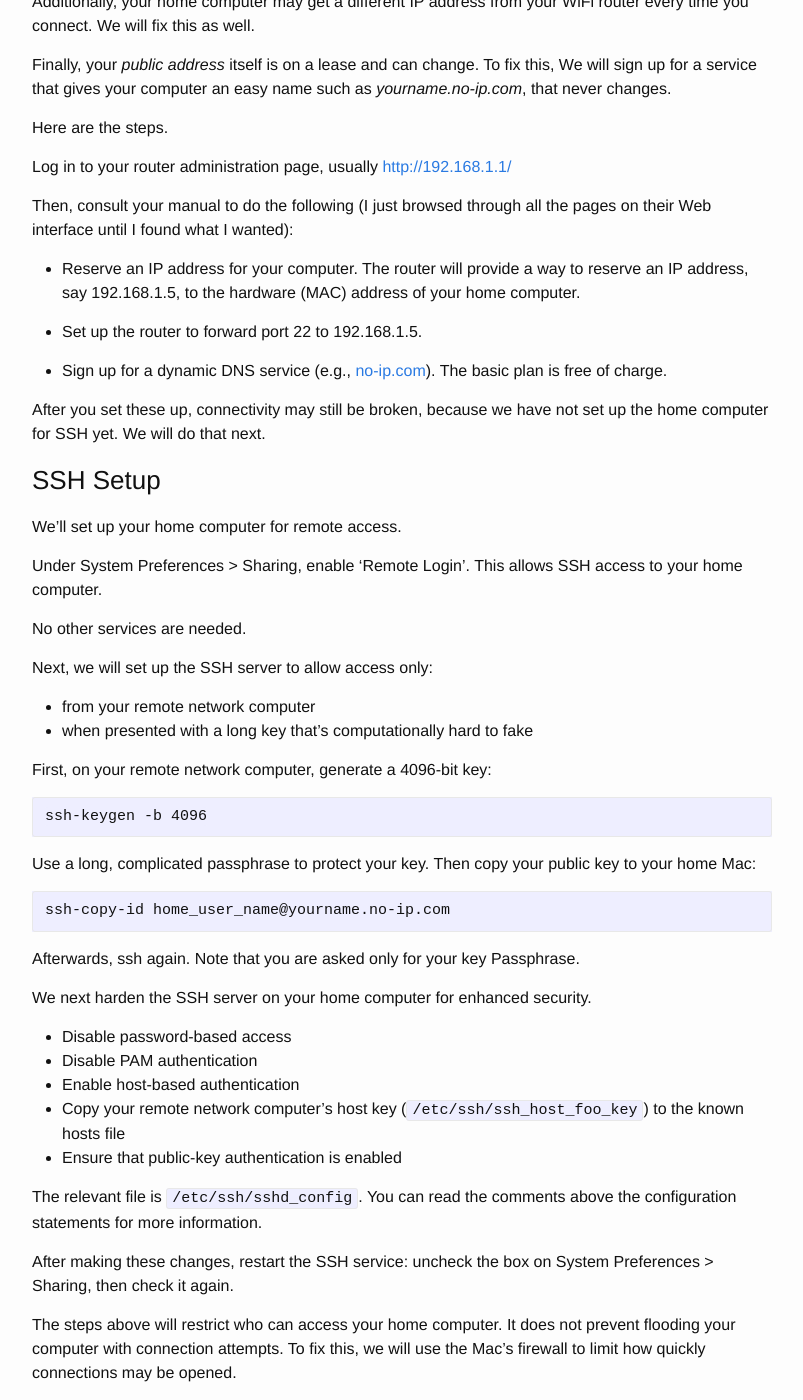
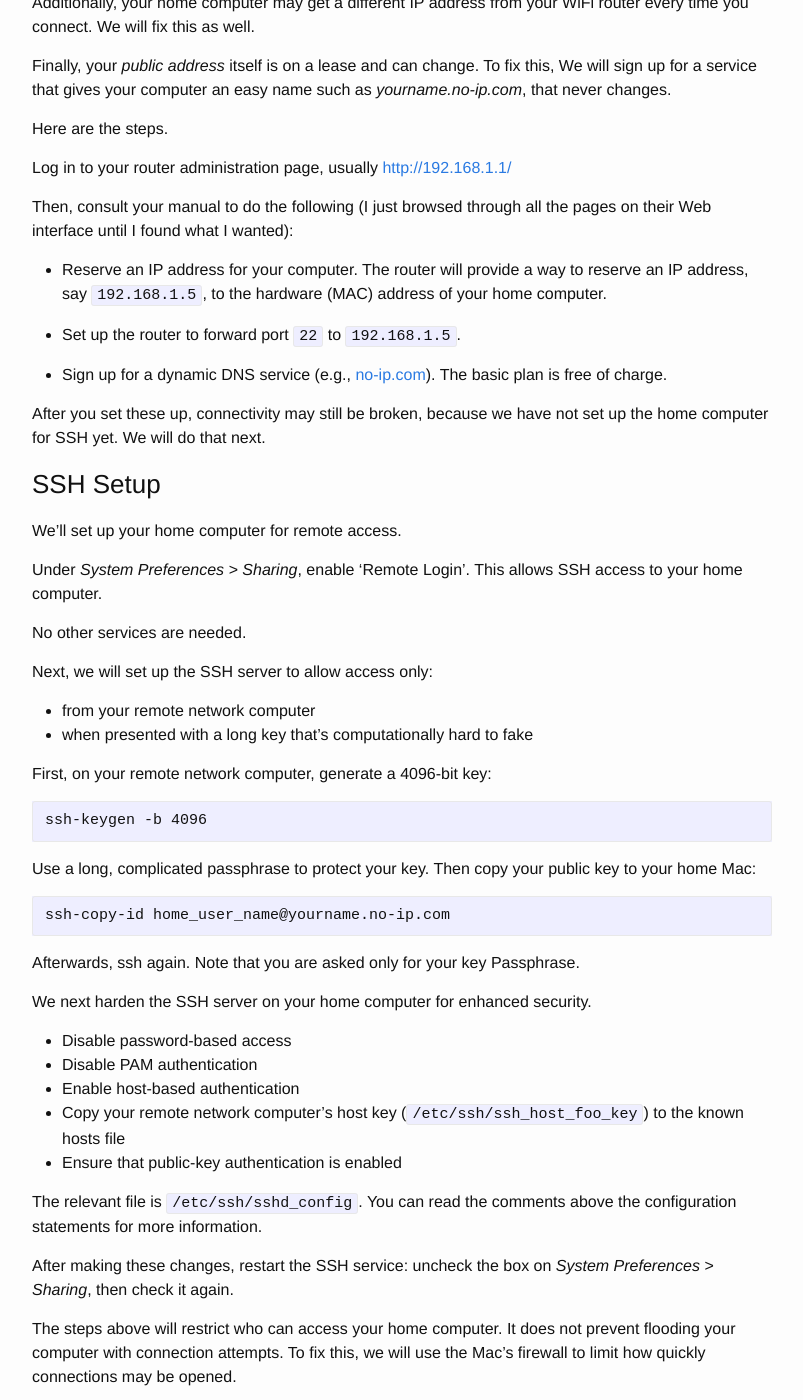
Before and after one commit to deepix/deepix.github.io, a Jekyll site: the page built from _posts/2017-11-26-mac-remote-desktop.markdown, in a window 1280 px wide and 1400 px high, scrolled down 842 px. Shown: the whole window, without its empty margins (238-1041 px from the left). Built offline with Jekyll 4.4.1, drawn with Linux system fonts in a browser that asks for light colours; some of the changed text lies outside the part shown.

Commit message:
Cosmetic fixes

```diff
--- a/_posts/2017-11-26-mac-remote-desktop.markdown
+++ b/_posts/2017-11-26-mac-remote-desktop.markdown
@@ -32,8 +32,8 @@ troubleshooting.  But the requirements are otherwise minimal:
 
 ### WiFi Router Setup
 
-The IP address your home computer has, say 192.168.1.10, is known as a
-_private address_.  You cannot access it from the internet.  We will
+The IP address your home computer has, say `192.168.1.10`, is known as
+a _private address_.  You cannot access it from the internet.  We will
 fix this.
 
 Additionally, your home computer may get a different IP address from
@@ -52,10 +52,10 @@ Then, consult your manual to do the following (I just browsed through
 all the pages on their Web interface until I found what I wanted):
 
 * Reserve an IP address for your computer.  The router will provide a
-  way to reserve an IP address, say 192.168.1.5, to the hardware (MAC)
+  way to reserve an IP address, say `192.168.1.5`, to the hardware (MAC)
   address of your home computer.
 
-* Set up the router to forward port 22 to 192.168.1.5.
+* Set up the router to forward port `22` to `192.168.1.5`.
 
 * Sign up for a dynamic DNS service (e.g.,
   [no-ip.com](http://no-ip.com/)).  The basic plan is free of charge.
@@ -67,7 +67,7 @@ have not set up the home computer for SSH yet.  We will do that next.
 
 We'll set up your home computer for remote access.
 
-Under System Preferences > Sharing, enable 'Remote Login'.  This
+Under _System Preferences > Sharing_, enable 'Remote Login'.  This
 allows SSH access to your home computer.
 
 No other services are needed.
@@ -106,7 +106,7 @@ The relevant file is `/etc/ssh/sshd_config`.  You can read the
 comments above the configuration statements for more information.
 
 After making these changes, restart the SSH service: uncheck the box
-on System Preferences > Sharing, then check it again.
+on _System Preferences > Sharing_, then check it again.
 
 The steps above will restrict who can access your home computer.  It
 does not prevent flooding your computer with connection attempts.  To
@@ -130,7 +130,7 @@ do this now, but mark it for later.
 
 Keep your home computer updated with Security Updates from Apple.
 
-Finally, go to System Preferences > Energy Saver, check on 'Prevent
+Finally, go to _System Preferences > Energy Saver_, check on 'Prevent
 computer from sleeping automatically when the display is off'.
 Without this, you may find your home computer inaccessible because it
 went to sleep.
@@ -157,7 +157,7 @@ Host some_fancy_name
 Start an SSH session: `ssh some_fancy_name_from_your_config_above`.
 Use your key passphrase to authenticate.
 
-Now open _Screen Sharing_, and connect to _127.0.0.1:5910_.  This should
+Now open _Screen Sharing_, and connect to `127.0.0.1:5910`.  This should
 connect to your home computer via SSH, and from there to the remote
 desktop server running on your home computer.  You should see the login
 screen from your home computer.
```
